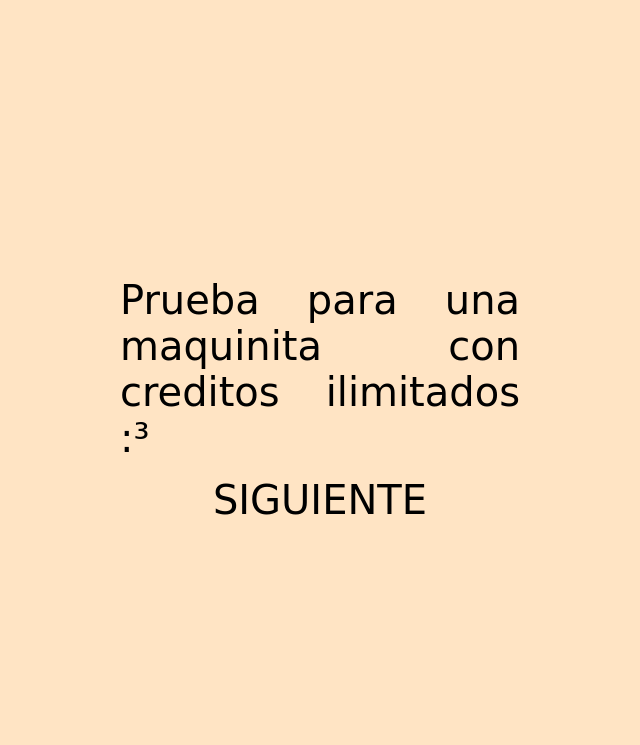
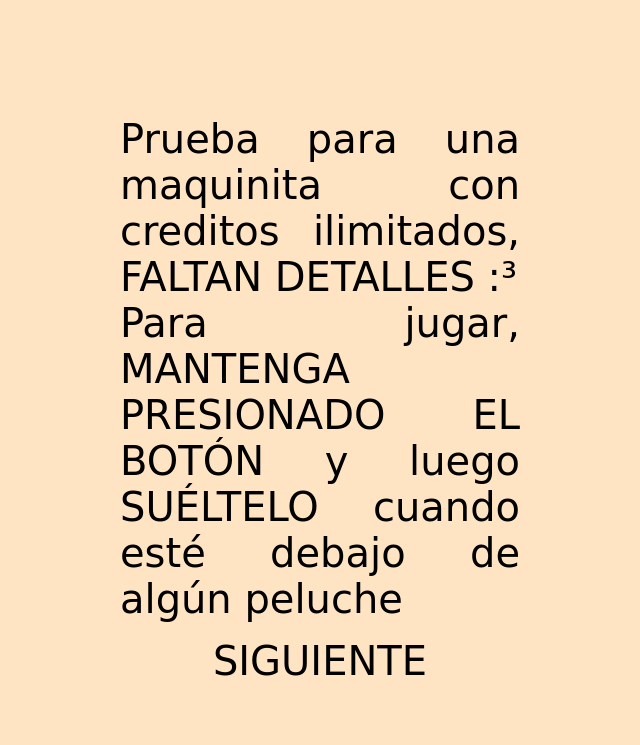
Before and after one commit to AreleoLoyv/sanvaleshinx, a plain HTML site: page index.html in a window 1280 px wide. Shown: the whole page, without its empty margins (320-960 px from the left). Drawn offline with Linux system fonts and the light colour scheme.

Commit message:
con instrucciones

```diff
--- a/index.html
+++ b/index.html
@@ -23,7 +23,8 @@
     </div>
     <div class="start" id="start">
         <div class="presentacion" ID="presentacion">
-            <p>Prueba para una maquinita con creditos ilimitados :³</p>
+            <p>Prueba para una maquinita con creditos ilimitados, FALTAN DETALLES :³</p>
+            <p>Para jugar, MANTENGA PRESIONADO EL BOTÓN y luego SUÉLTELO cuando esté debajo de algún peluche</p>
         </div>
         <div class="next" id="next">SIGUIENTE</div>
     </div>
--- a/js/core.js
+++ b/js/core.js
@@ -41,7 +41,7 @@ var jueguito = setInterval(function(){
             console.log(accionTurbo);
         }else{
             accionTurbo = false;
-            alert("Oiga se atoró :''³ Las autoridades ya estan en camino");
+            alert("Los sentimos, la maquina esta presentando fallos :'³ ¡AYUDA, SE ATORÓ!");
 
         }
     }
```
